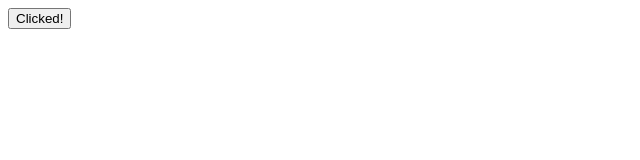
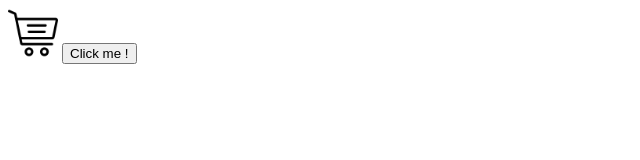
Before and after one commit to Khoi-Zel/1620-Week12, a plain HTML site: page Week12/index.html in a window 1280 px wide. Both pictures are taken after a click on the button "Click me !". Shown: the whole page, without its empty margins (0-640 px from the left). Drawn offline with Linux system fonts and the light colour scheme.

Commit message:
add image and insert src, alt, width, height to the raw HTML by Javascripts

```diff
--- a/Week12/index.html
+++ b/Week12/index.html
@@ -9,6 +9,7 @@
     <link href="stylesheets/stylesheet.css" rel="stylesheet">
 </head>
 <body>
+    <img id="shoppingCart">
     <button class="click-me">Click me !</button>
 </body>
 </html>
--- a/Week12/scripts/script.js
+++ b/Week12/scripts/script.js
@@ -17,11 +17,16 @@ function clickme1(){
     else(clickButton.textContent = 'Click me !');
 }
 
+const images = document.querySelector('#shoppingCart')
 function updateImage(){
-
+    images.src = 'Photo/Cart.png'
+    images.alt = 'Shopping Cart'
+    images.width = '50'
+    images.height = '50'
 }
 
 
 // clickButton.addEventListener('click', clickme, {once:true});
 // clickButton.addEventListener('click', changeBGPink);
-clickButton.addEventListener('click', clickme1 )
+// clickButton.addEventListener('click', clickme1 );
+clickButton.addEventListener('click', updateImage)
```
Also changed, not shown: Week12/Photo/Cart.png (added).
